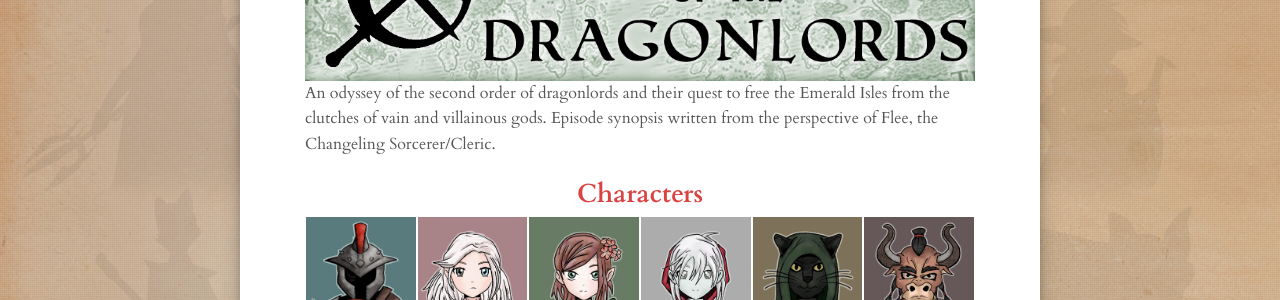
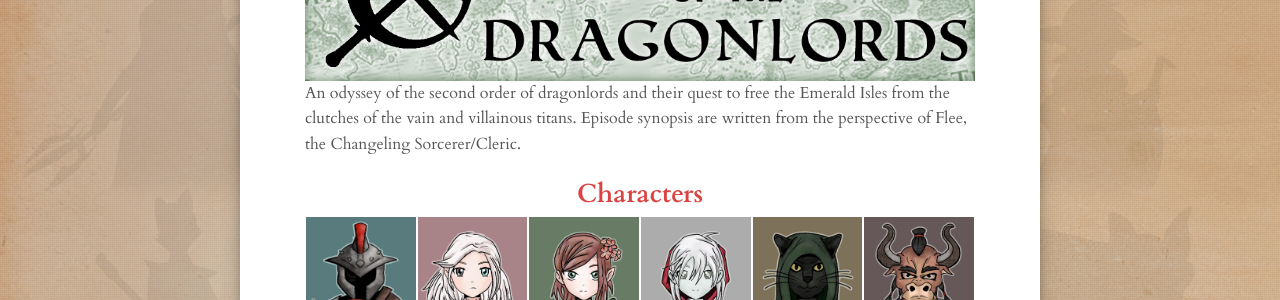
Before and after one commit to clblamires/ninesjournal, a Jekyll site: the page built from secondorder.html, in a window 1280 px wide. Shown: the part 250-550 px from the top of the page. Built offline with Jekyll 4.4.1, drawn with Linux system fonts in a browser that asks for light colours; nearby versions of some CDN libraries.

Commit message:
Update secondorder.html

```diff
--- a/secondorder.html
+++ b/secondorder.html
@@ -7,7 +7,7 @@ permalink: /second-order/
 <img src="{{ site_url }}/images/secondorder/title.jpg" class="full-width" alt="The Second Order of the Dragonlords">
 
 <p>
-    An odyssey of the second order of dragonlords and their quest to free the Emerald Isles from the clutches of vain and villainous gods. Episode synopsis written from the perspective of Flee, the Changeling Sorcerer/Cleric.
+    An odyssey of the second order of dragonlords and their quest to free the Emerald Isles from the clutches of the vain and villainous titans. Episode synopsis are written from the perspective of Flee, the Changeling Sorcerer/Cleric.
 </p>
 
 <h2>Characters</h2>
```
